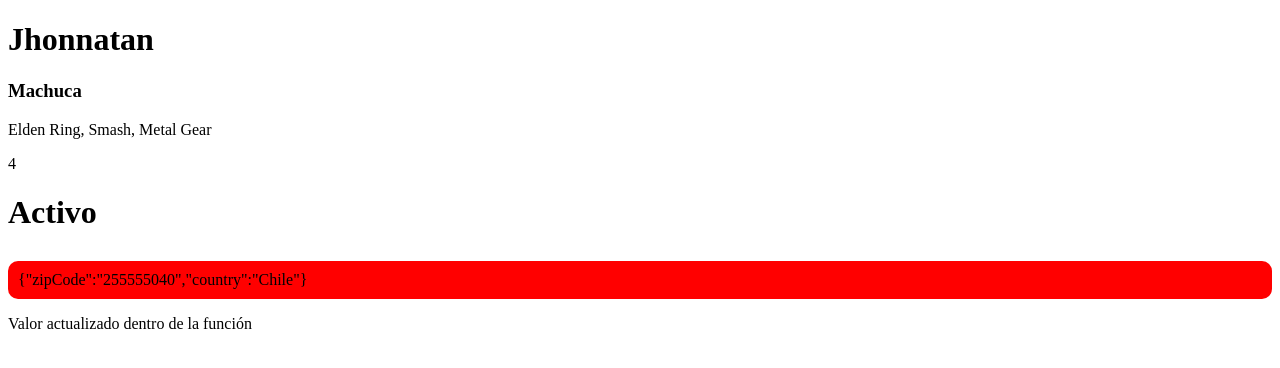
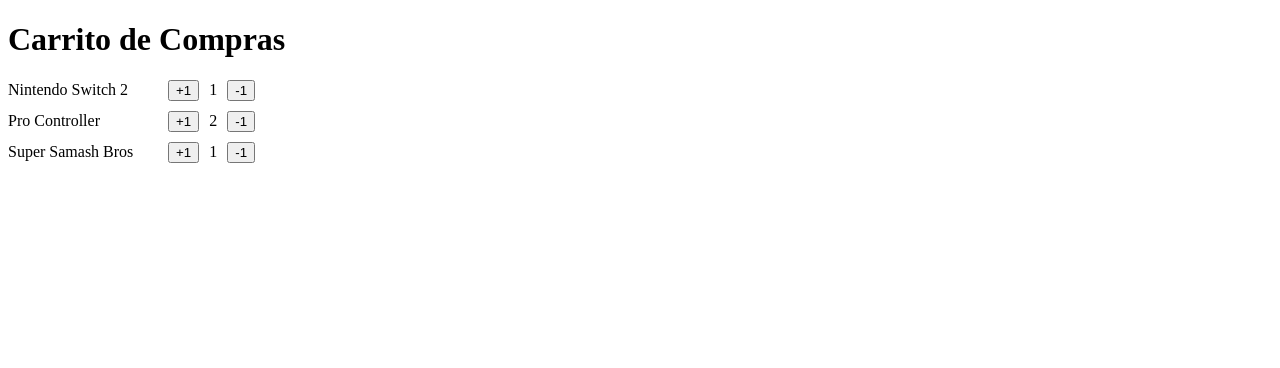
Before and after one commit to JFelipex3/first-steps, a React (Vite) app: page / in a window 1280 px wide. Shown: the top 368 px of the page. Built offline with nearby package versions, Linux system fonts and the light colour scheme.

Commit message:
Componente ItemCounter + Uso de Props

```diff
--- a/src/FirstStepsApp.tsx
+++ b/src/FirstStepsApp.tsx
@@ -1,14 +1,12 @@
+import { ItemCounter } from './shopping-cart/ItemCounter';
 export function FirstStepsApp() {
     return (
         <>
-            <h1>Hola Mundo !!</h1>
-            <p>Esto es un parrafo !!</p>
+            <h1>Carrito de Compras</h1>
 
-            <button>Click me</button>
-
-            <div>
-            <h2>Hola dentro de un div</h2>
-            </div>
+            <ItemCounter name="Nintendo Switch 2" quantity={1} />
+            <ItemCounter name="Pro Controller" quantity={2} />
+            <ItemCounter name="Super Samash Bros" quantity={1} />
         </>
     )
 }
--- a/src/main.tsx
+++ b/src/main.tsx
@@ -1,11 +1,11 @@
 import { StrictMode } from 'react'
 import { createRoot } from 'react-dom/client'
 import { FirstStepsApp } from './FirstStepsApp';
-import { MyAwesomeApp } from './MyAwesomeApp';
+//import { MyAwesomeApp } from './MyAwesomeApp';
 
 createRoot(document.getElementById('root')!).render(
   <StrictMode>
-    {/* <FirstStepsApp /> */}
-    <MyAwesomeApp />
+    <FirstStepsApp />
+    {/* <MyAwesomeApp /> */}
   </StrictMode>
 );
--- /dev/null
+++ b/src/shopping-cart/ItemCounter.tsx
@@ -0,0 +1,28 @@
+import { CSSProperties } from "react";
+
+const StyleSection: CSSProperties = {
+    display: 'flex',
+    alignItems: 'center',
+    gap: 10,
+    marginTop: 10
+}
+
+const StyleSpan: CSSProperties = {
+    width: 150
+}
+
+interface Props {
+    name: string;
+    quantity: number;
+}
+
+export const ItemCounter = ({ name, quantity }: Props) => {
+    return (
+        <section style={StyleSection}>
+            <span style={StyleSpan}>{name}</span>
+            <button>+1</button>
+            <span>{quantity}</span>
+            <button>-1</button>
+        </section>
+    )
+};
```
